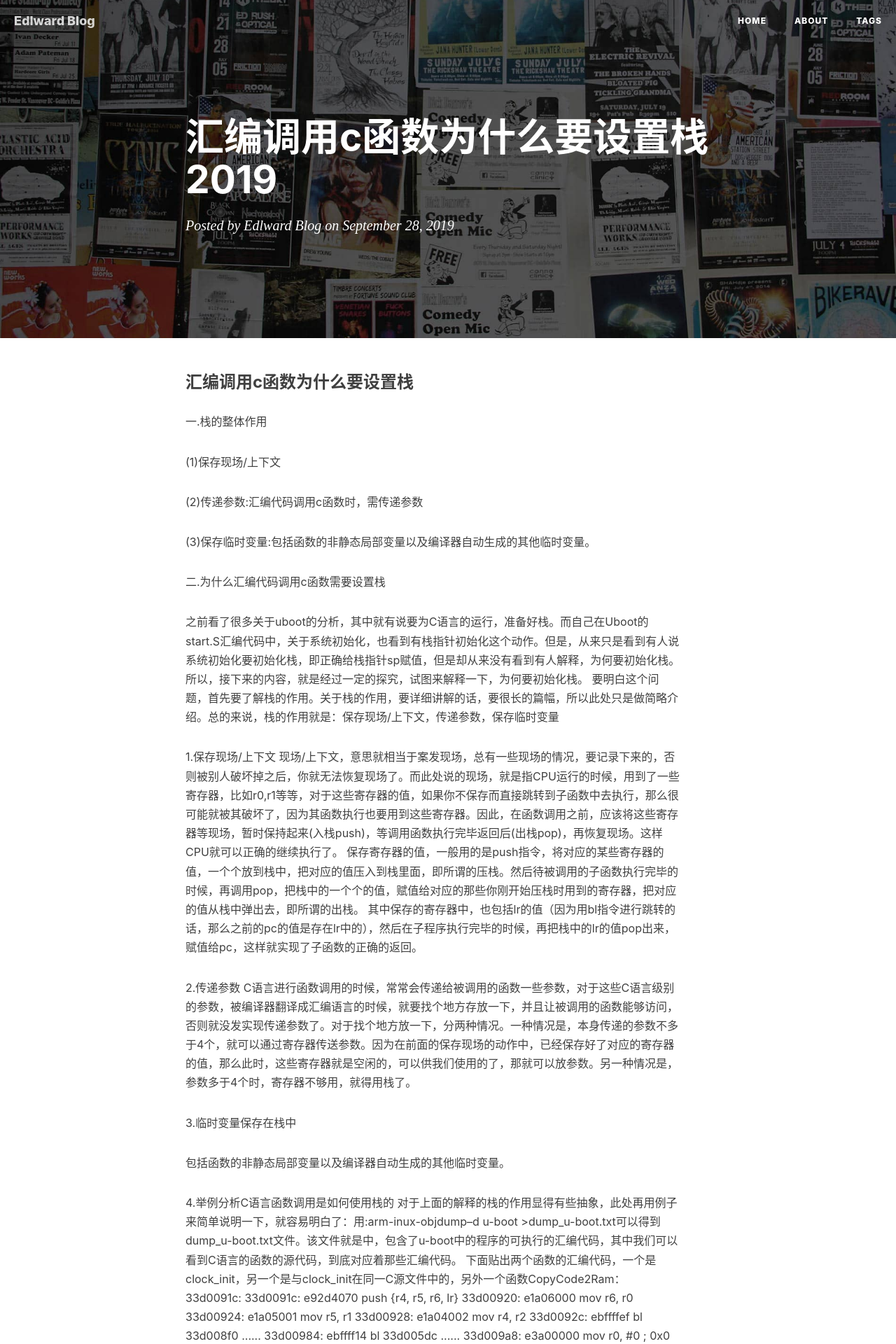
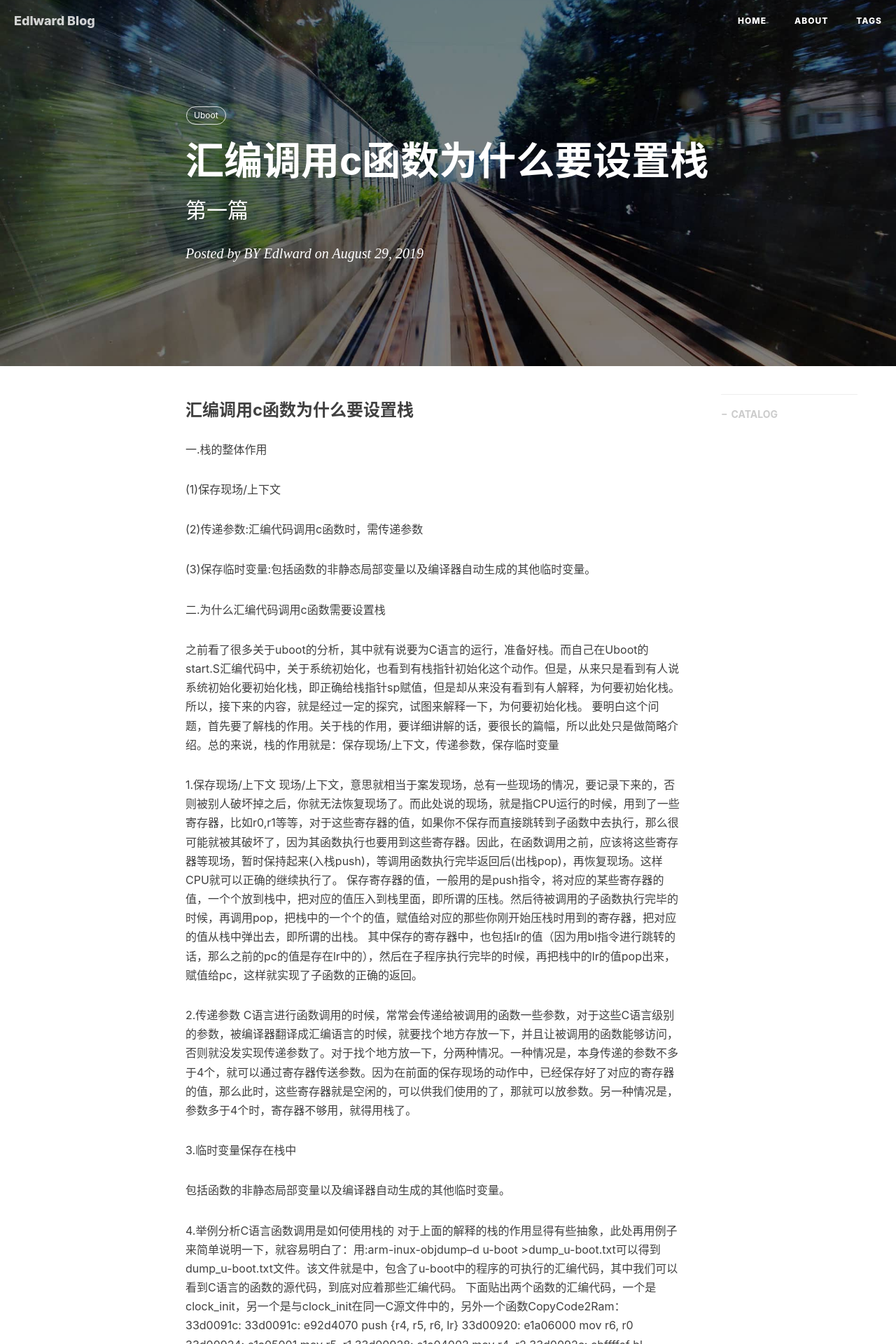
Before and after one commit to gary-robotics/dlward, a Jekyll site: the page built from _posts/2019-09-28-汇编调用c函数为什么要设置栈-2019.markdown, in a window 1280 px wide. Shown: the top 1920 px of the page at 70% size. Built offline with Jekyll 4.4.1, drawn with Linux system fonts in a browser that asks for light colours; nearby versions of some CDN libraries; our own code applies the rules of GitHub Pages for plain Markdown files; comment, search, counter and statistics services are not loaded; some of the changed lines change nothing that is shown; some of the changed text lies outside the part shown.

Commit message:
Update 2019-09-28-汇编调用c函数为什么要设置栈-2019.markdown

```diff
--- a/_posts/2019-09-28-汇编调用c函数为什么要设置栈-2019.markdown
+++ b/_posts/2019-09-28-汇编调用c函数为什么要设置栈-2019.markdown
@@ -1,3 +1,15 @@
+---
+layout:     post                    # 使用的布局（不需要改）
+title:      汇编调用c函数为什么要设置栈                # 标题
+subtitle:    第一篇                  #副标题
+date:       2019-08-29              # 时间
+author:     BY Edlward              # 作者
+header-img: img/post-bg-2015.jpg    #这篇文章标题背景图片
+catalog: true                       # 是否归档
+tags:                               #标签
+    - Uboot
+---
+
 ### 汇编调用c函数为什么要设置栈
 
 一.栈的整体作用
```
